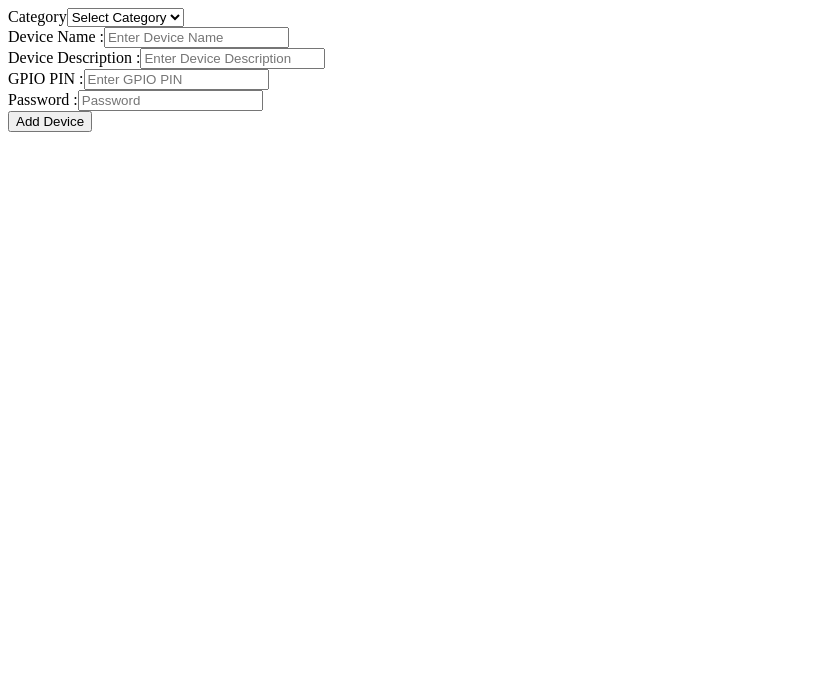
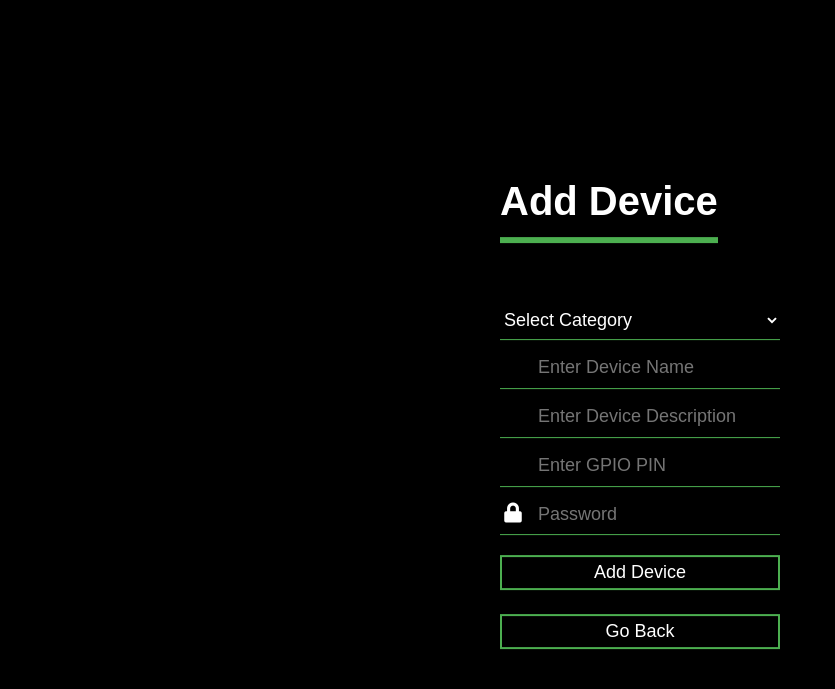
Before and after one commit to weirdlywild/Smart-Home-For-Me, a PHP site: page /device.php in a window 1280 px wide. Shown: the top 689 px of the page, without its empty margins (0-835 px from the left). Run offline with PHP 8.4, Linux system fonts and the light colour scheme; some libraries are stand-ins or nearby versions.

Commit message:
final_with_backend 15%

```diff
--- /dev/null
+++ b/css/device_style.css
@@ -0,0 +1,85 @@
+body{
+    background: black;
+    color: #ffffff;
+    font-family: sans-serif;
+}
+.container{
+    width: 280px;
+    position: fixed;
+    top: 50%;
+    left: 50%;
+    transform: translate(-50%,-50%);
+    color: white;
+}
+.container h1{
+    float: left;
+    font-size: 40px;
+    border-bottom: 6px solid #4caf50;
+    margin-bottom: 50px;
+    padding: 13px 0;
+}
+.textbox{
+    width: 100%;
+    overflow: hidden;
+    font-size: 20px;
+    padding: 8px 0;
+    margin: 8px 0;
+    border-bottom: 1px solid #4caf50;
+}
+.textbox i{
+    width: 26px;
+    float: left;
+    text-align: center;
+}
+.textbox input{
+    border: none;
+    outline: none;
+    background: none;
+    color: white;
+    font-size: 18px;
+    width: 80%;
+    float: left;
+    margin: 0 10px;
+}
+.btn{
+    width: 100%;
+    background: none;
+    border: 2px solid #4caf50;
+    color: white;
+    padding: 5px;
+    font-size: 18px;
+    cursor: pointer;
+    margin: 12px 0;
+}
+.slt select
+{
+    border: none;
+    outline: none;
+    background: none;
+    color: white;
+    font-size: 18px;
+    width: 100%;
+    float: left;
+    border-bottom: 1px solid #4caf50;
+    padding: 8px 0;
+    margin: 8px 0;
+
+}
+option{
+    background: none;
+    border: none;
+    outline: none;
+    color: white;
+}
+@media screen and (min-width: 601px) {
+    .heading{
+        font-size: 65px;
+    }
+}
+
+@media screen and (max-width: 600px) {
+    .heading{
+        font-size: 30px;
+    }
+
+}
--- a/device.php
+++ b/device.php
@@ -3,6 +3,10 @@
 <html lang="en">
 <head>
 <title>ADD DEVICE</title>
+    <link rel="stylesheet" href="css/device_style.css">
+    <link rel="stylesheet" href="https://use.fontawesome.com/releases/v5.6.3/css/all.css" integrity="sha384-UHRtZLI+pbxtHCWp1t77Bi1L4ZtiqrqD80Kn4Z8NTSRyMA2Fd33n5dQ8lWUE00s/" crossorigin="anonymous">
+    <link rel="stylesheet" href="https://cdnjs.cloudflare.com/ajax/libs/font-awesome/4.7.0/css/font-awesome.min.css">
+    <link href="https://fonts.googleapis.com/icon?family=Material+Icons" rel="stylesheet">
     <script type="text/javascript">
         function Validate()
         {
@@ -14,25 +18,46 @@
             }
         }
     </script>
+
 </head>
 <body>
+<div class="container">
+    <h1 class="heading">Add Device</h1>
+
     <form action="device_code.php" method="post">
-        <label for="selcat">Category</label><select id="selcat" name="selcat" required="">
-            <option value="null">Select Category</option>
-            <option value="bedroom">Bedroom</option>
-            <option value="hall">Hall</option>
-            <option value="kitchen">Kitchen</option>
-        </select><br />
+        <div class="slt">
+            <select  id="selcat" name="selcat" required="">
+                <option value="null">Select Category</option>
+                <option value="bedroom">Bedroom</option>
+                <option value="hall">Hall</option>
+                <option value="kitchen">Kitchen</option>
+            </select>
+        </div>
 
-        <label for="txtdname">Device Name :</label><input type="text" id="txtdname" name="txtdname" placeholder="Enter Device Name" required=""><br />
+        <div class="textbox">
+            <i class="material-icons">&#xe1b1;</i>
+            <input type="text" id="txtdname" name="txtdname" placeholder="Enter Device Name" required="" autofocus>
+        </div>
 
-        <label for="txtddis">Device Description :</label><input type="text" id="txtddis" name="txtddis" placeholder="Enter Device Description" required=""><br />
+        <div class="textbox">
+            <i class="material-icons">&#xe0cb;</i>
+            <input type="text" id="txtddis" name="txtddis" placeholder="Enter Device Description" required="">
+        </div>
 
-        <label for="txtdpin">GPIO PIN :</label><input type="text" id="txtdpin" name="txtdpin" placeholder="Enter GPIO PIN" pattern="[0-9]+" required=""><br />
+        <div class="textbox">
+            <i class="material-icons">&#xe30f;</i>
+            <input type="text" id="txtdpin" name="txtdpin" placeholder="Enter GPIO PIN" pattern="[0-9]+" required="">
+        </div>
 
-        <label for="dpass">Password :</label><input type="password" id="dpass" name="dpass" placeholder="Password" required="" autocomplete="off"><br />
+        <div class="textbox">
+            <i class="fas fa-lock"></i>
+            <input type="password" id="dpass" name="dpass" placeholder="Password" required="" autocomplete="off">
+        </div>
+        <input type="submit" id="btn" class="btn" value="Add Device" onclick="Validate()">
+    <a href="dashbord.php">
+        <button class="btn">Go Back</button></a>
+    </form>
 
-        <input type="submit" id="btn" class="btn" value="Add Device" onclick="Validate()">
-    </form>
+</div>
 </body>
 </html>
--- a/login_code.php
+++ b/login_code.php
@@ -25,7 +25,7 @@ if(mysqli_num_rows($result) > 0)
         session_start();
         $_SESSION['email'] = $email;
     }
-    header("Location: home.php");
+    header("Location: dashbord.php");
 }
 else
 {
```
Also changed, not shown: css/dashbord_style.css (+14 -2 lines), dashbord.php (+103 -7 lines), device_code.php (+8 -5 lines).
